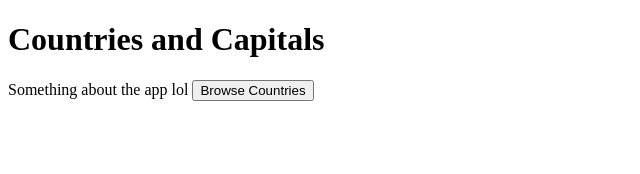
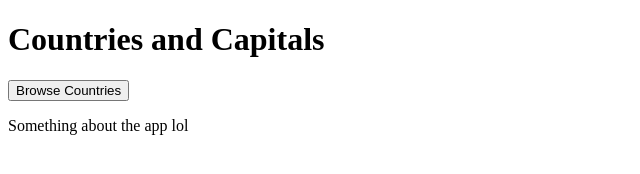
Before and after one commit to tw3080/countries-and-capitals, a website: page app/index.html in a window 1280 px wide. Shown: the whole page, without its empty margins (0-640 px from the left). Drawn offline with nearby package versions, Linux system fonts and the light colour scheme; some packages are replaced by stand-ins of ours.

Commit message:
put all content into a div; moved the button above the paragraph text

```diff
--- a/app/home/home.html
+++ b/app/home/home.html
@@ -1,4 +1,6 @@
-<p class="intro-paragraph">
-    Something about the app lol
+<div>
     <a href="#/countries"><button class="btn">Browse Countries</button></a>
-</p>
+    <p>
+        Something about the app lol
+    </p>
+</div>
```
